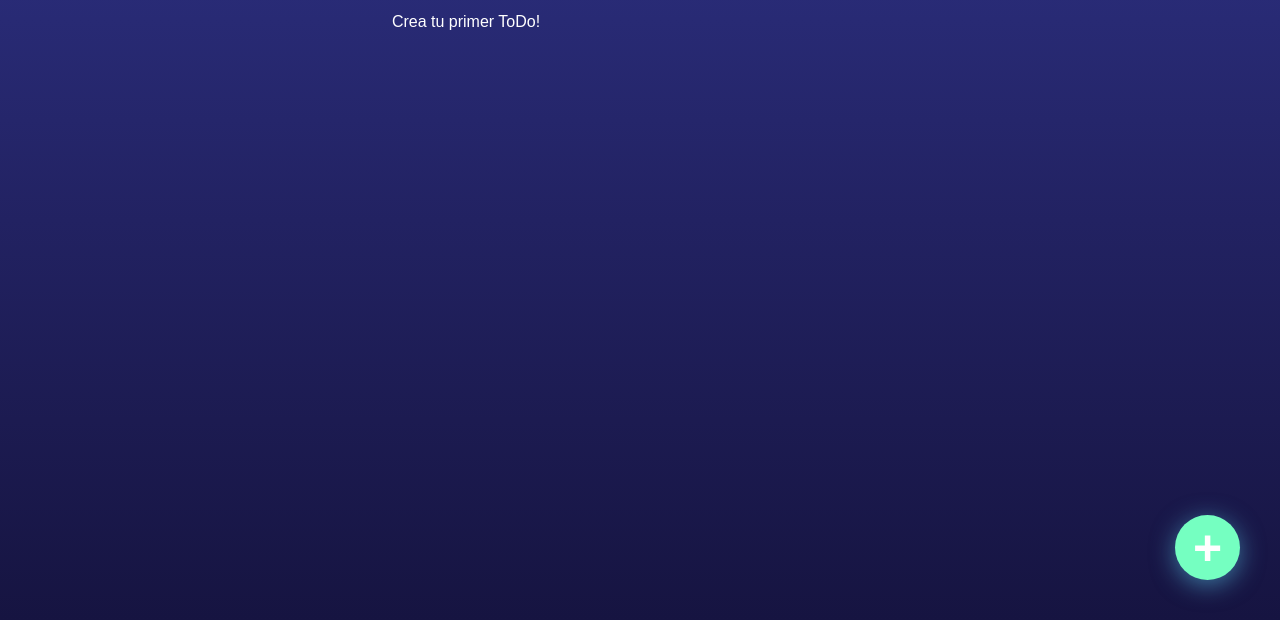
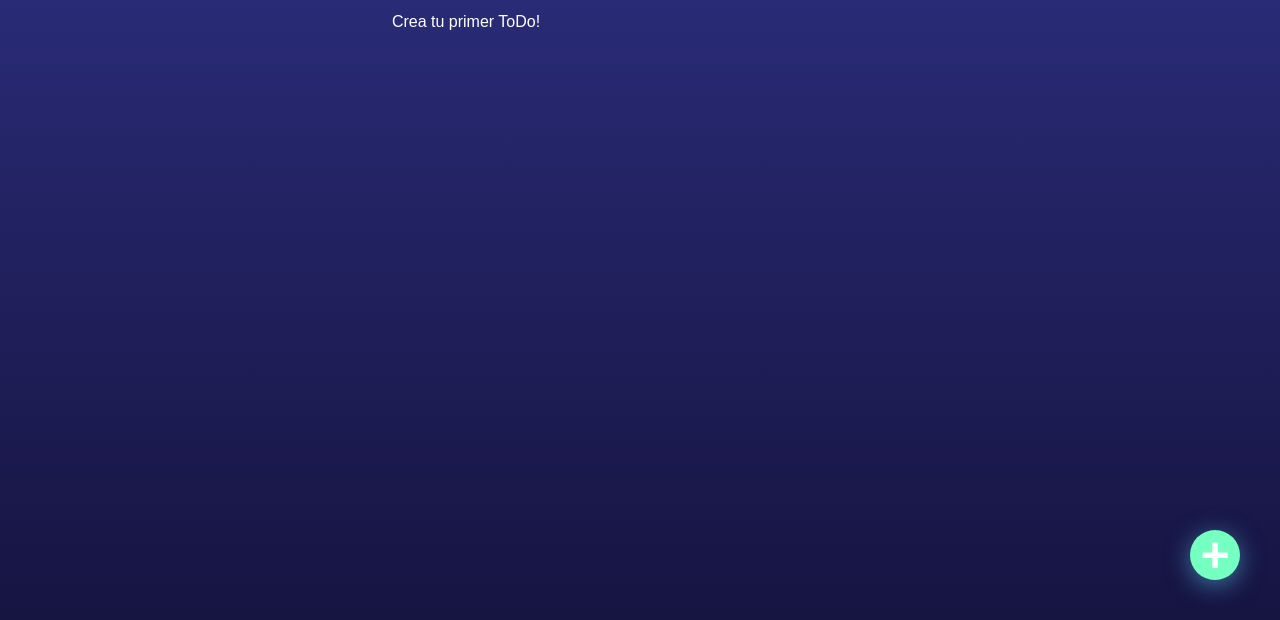
Before and after one commit to mcmendezm/TODOS, a React app: page / in a window 1280 px wide. Shown: the part 180-800 px from the top of the page. Built offline with nearby package versions, Linux system fonts and the light colour scheme; a web font is replaced by a local one.

Commit message:
modificando aspecto del boton

```diff
--- a/src/CreateTodoButton/CreateTodoButton.css
+++ b/src/CreateTodoButton/CreateTodoButton.css
@@ -16,8 +16,10 @@
     height: 65px;
     width: 65px;
     aspect-ratio: 1/1;
+    box-sizing: border-box;
     z-index: 1;
-
+    max-width: 50px;
+    max-height: 50px;
     transform: rotate(0);
     transition:.3s ease-in-out ;
 }
```
